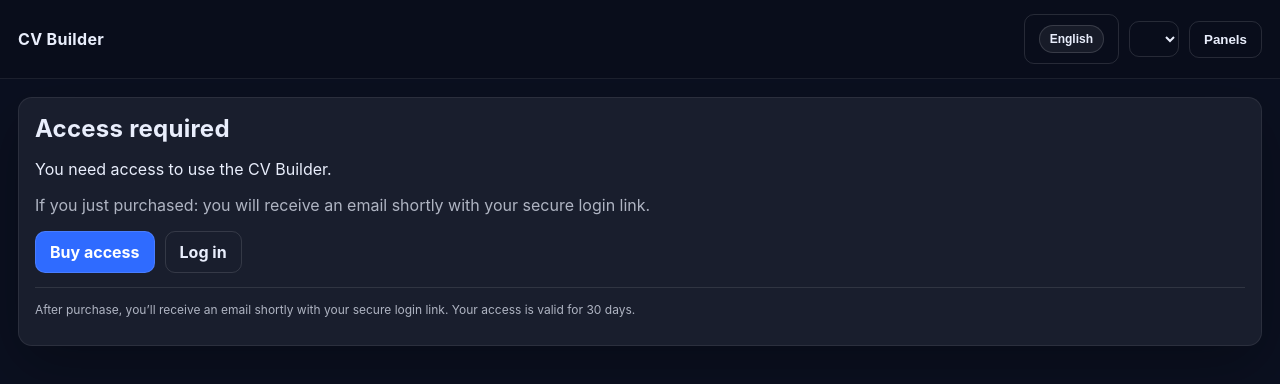
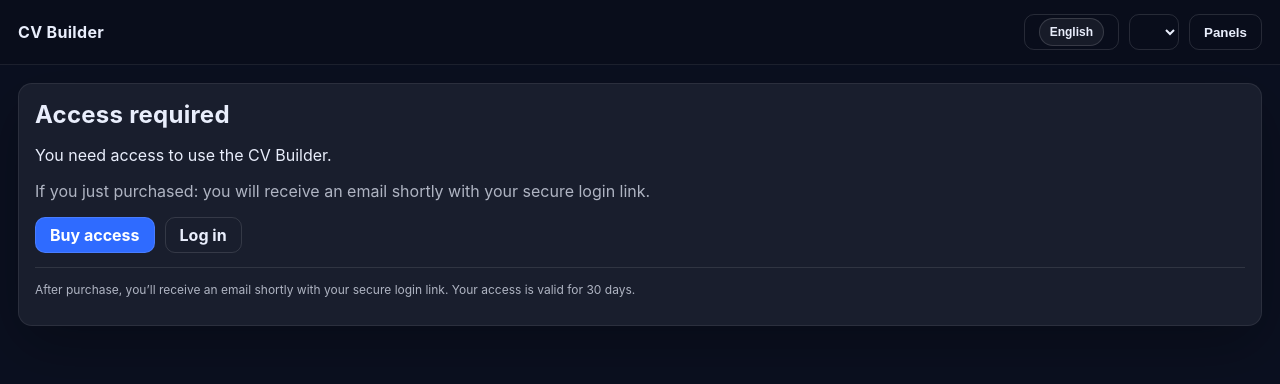
Before and after one commit to chrishn450/cv-builder, a website: page index.html in a window 1280 px wide. Drawn offline with Linux system fonts and the light colour scheme; no server answers.

Commit message:
Update styles.css

```diff
--- a/styles.css
+++ b/styles.css
@@ -24,7 +24,16 @@
   border-bottom: 1.5px solid rgba(255,255,255,0.08);
 }
 .brand{ font-weight: 700; letter-spacing: 0.02em; }
-.actions{ display:flex; gap:10px; align-items:center; }
+
+/* ✅ litt mer robust når mange knapper */
+.actions{
+  display:flex;
+  gap:10px;
+  align-items:center;
+  flex-wrap: wrap;
+  justify-content: flex-end;
+}
+
 .lang-pill{
   display:inline-flex;
   align-items:center;
@@ -119,6 +128,7 @@
   text-decoration: none;
   cursor: pointer;
   font-weight: 700;
+  height: 36px; /* ✅ matcher select */
 }
 .btn:hover{ opacity: 0.95; }
 .btn.ghost{ background: transparent; color: #e9eefc; }
@@ -144,7 +154,7 @@
   gap:12px;
 }
 .field-controls{ display:flex; align-items:center; gap:10px; }
-.input.small{ max-width: 260px; padding: 8px 10px; }
+.input.small{ max-width: 260px; padding: 8px 10px; height: 34px; }
 .toggle{ display:inline-flex; align-items:center; gap:8px; font-size: 12px; color: rgba(255,255,255,0.75); }
 .toggle input { transform: translateY(1px); }
 
```
